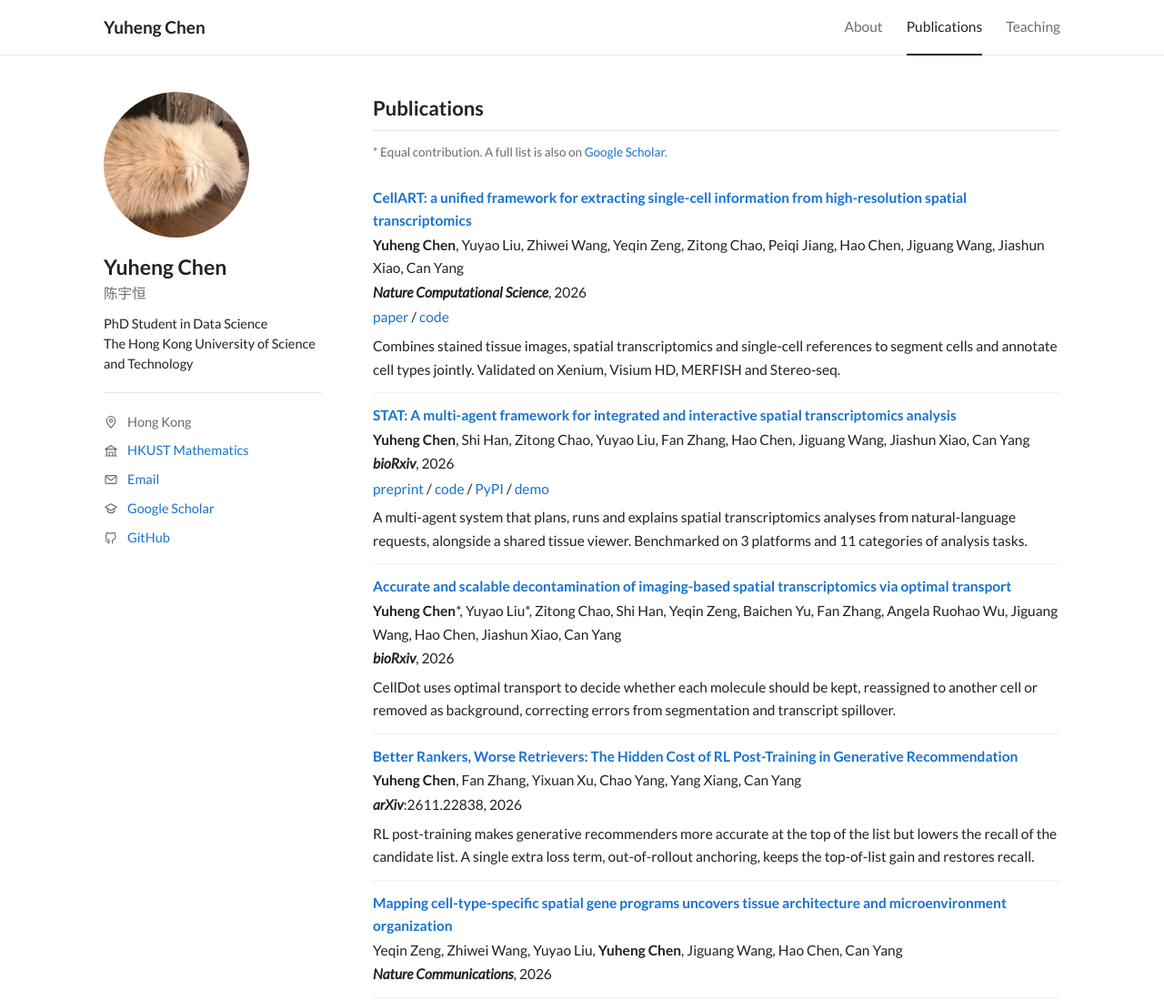
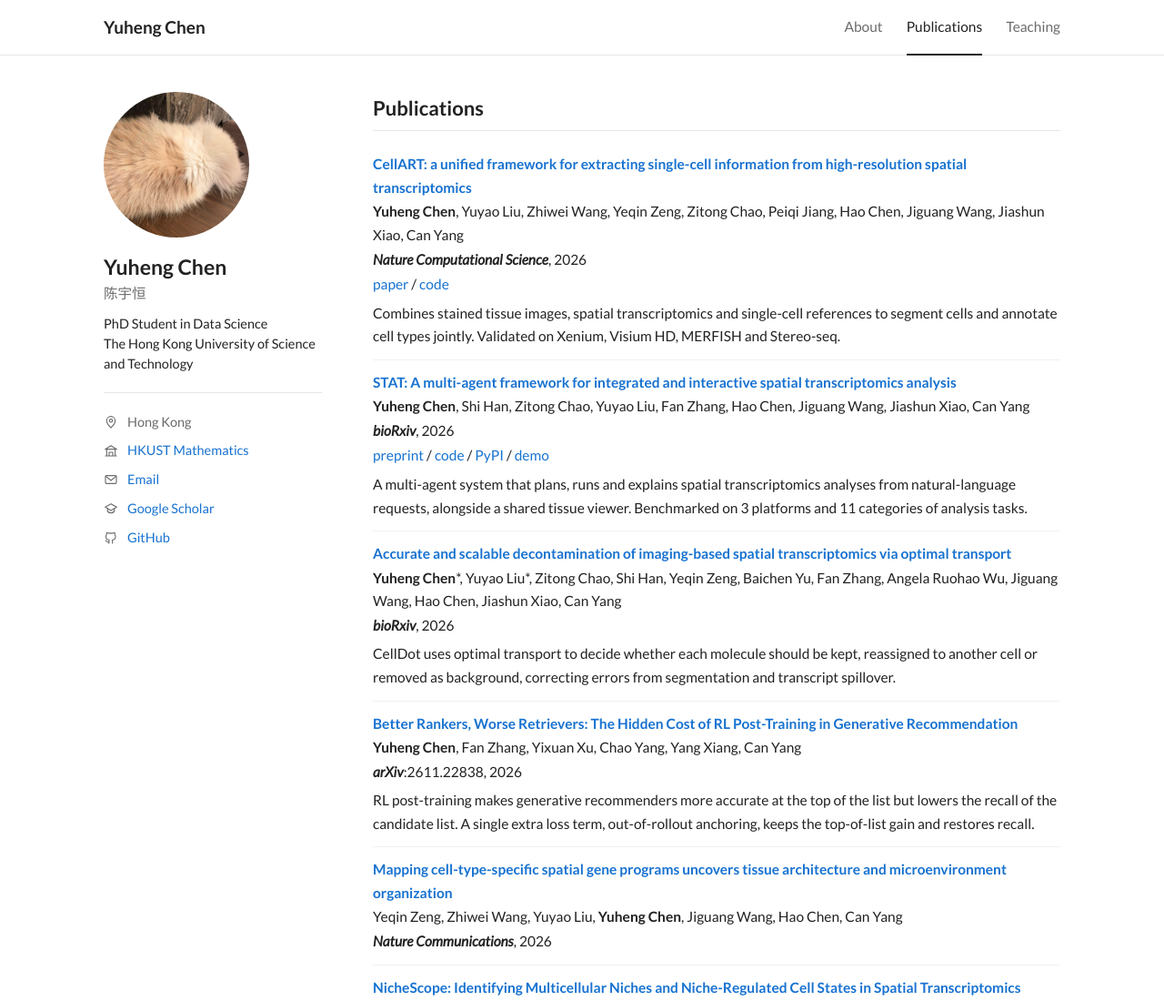
Before and after one commit to chenyhvvvv/chenyhvvvv.github.io, a plain HTML site: page publications.html in a window 1280 px wide. Shown: the top 1100 px of the page at 91% size. Drawn offline with Linux system fonts and the light colour scheme.

Commit message:
Remove note line from Publications page
Co-Authored-By: Claude Opus 5.5 <noreply@anthropic.com>

```diff
--- a/publications.html
+++ b/publications.html
@@ -64,8 +64,6 @@
 
     <main class="content">
       <h2>Publications</h2>
-      <p class="note">* Equal contribution. A full list is also on
-        <a href="https://scholar.google.com/citations?user=ngKH1ZgAAAAJ&amp;hl=en">Google Scholar</a>.</p>
       <ul class="papers">
         <li class="paper">
           <a class="title" href="https://doi.org/10.1038/s43588-026-01054-1">CellART: a unified framework for extracting single-cell information from high-resolution spatial transcriptomics</a>
```
